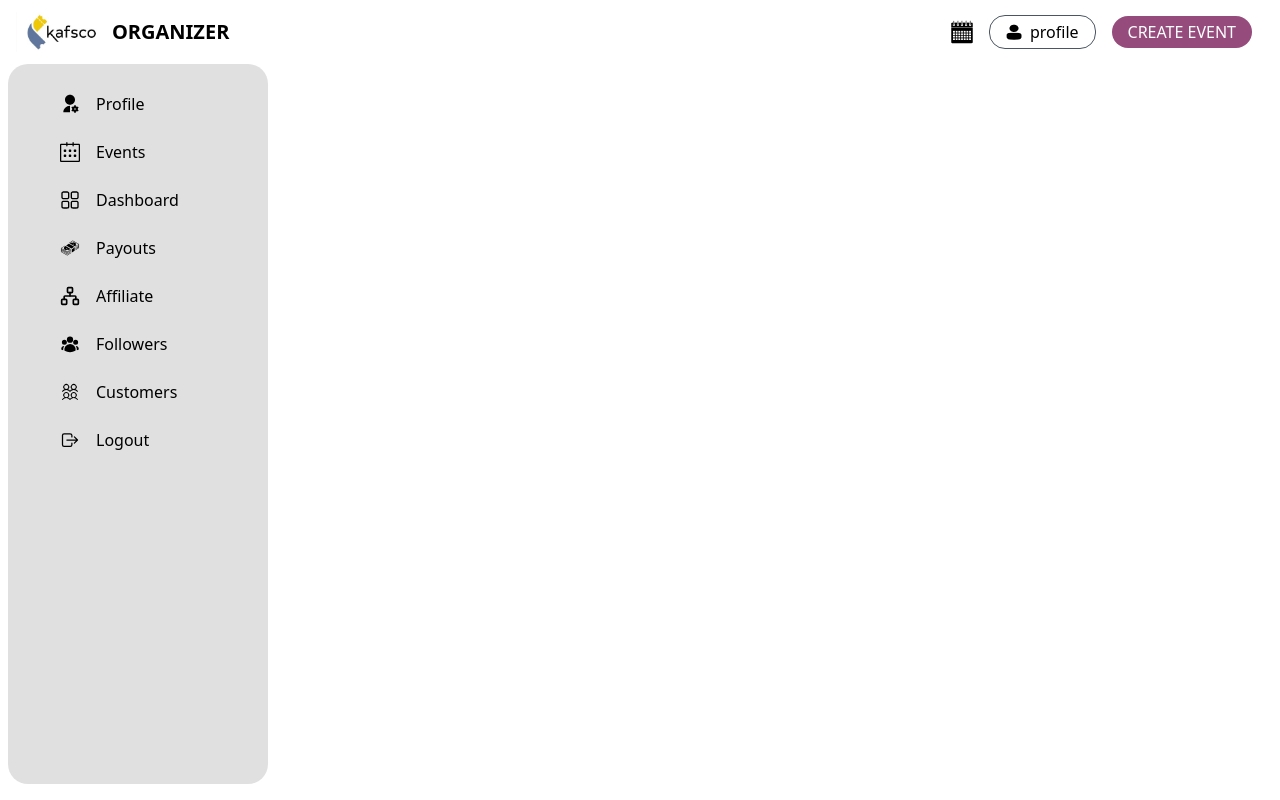
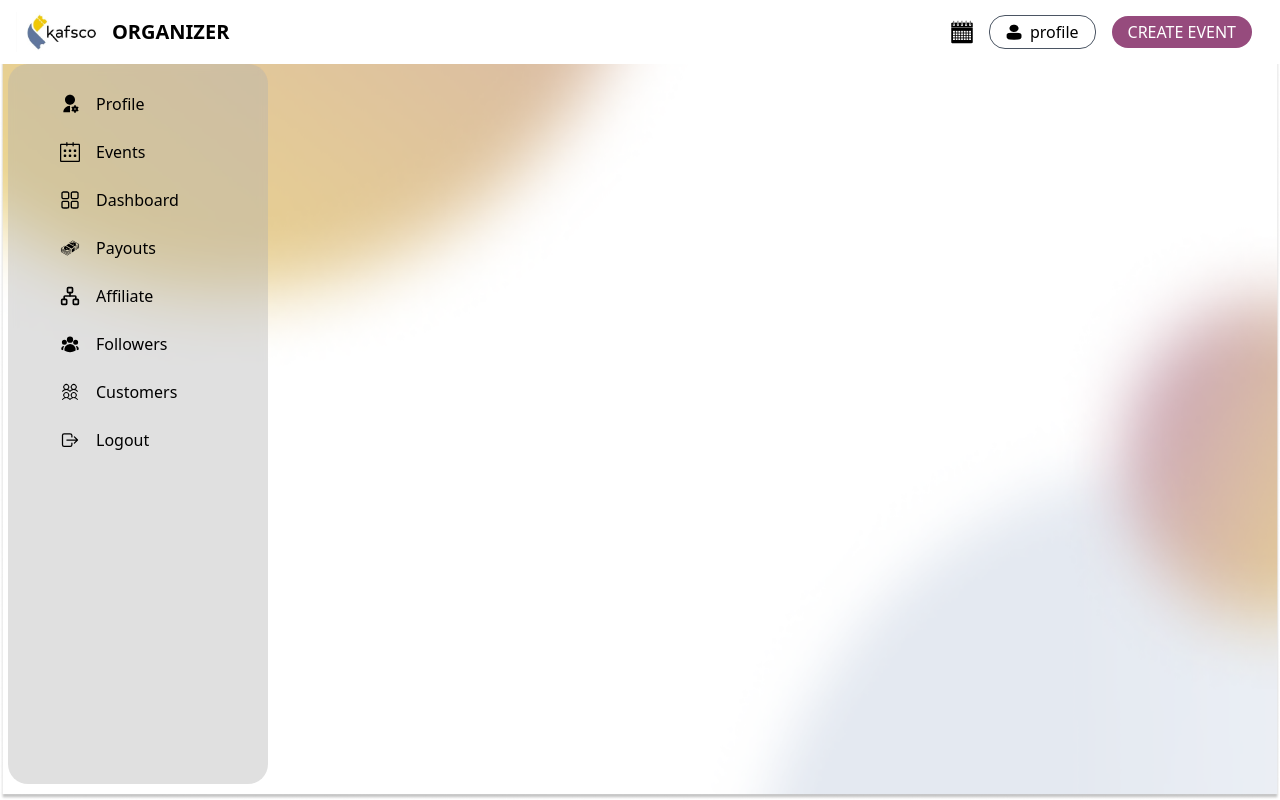
Before and after one commit to adway7103/organizer-dashboard-bms, a React (Vite) app: page / in a window 1280 px wide. Built offline with nearby package versions, Linux system fonts and the light colour scheme; sample sign-in values are in the browser's storage.

Commit message:
added bg

```diff
--- a/src/App.tsx
+++ b/src/App.tsx
@@ -2,6 +2,7 @@ import { useEffect, useState } from "react";
 import Navbar from "./components/Navbar/Navbar";
 import Sidebar from "./components/Sidebar/Sidebar";
 import { Outlet, useLocation } from "react-router-dom";
+import bg from "../public/bg3.png";
 
 function App() {
   const [isSidebarVisible, setSidebarVisible] = useState(false);
@@ -31,23 +32,26 @@ function App() {
   const shouldHideNavAndSidebar = location.pathname === "/createanaccount";
 
   return (
-    <>
+    <div>
+      <div className="home -z-10 fixed min-h-screen md:flex min-w-screen">
+        <img src={bg} alt="" className="min-h-screen min-w-screen" />
+      </div>
       {!shouldHideNavAndSidebar && <Navbar toggleSidebar={toggleSidebar} />}
-      <div className={`${shouldHideNavAndSidebar ? 'py-0' : 'py-16'}`}>
+      <div className={`${shouldHideNavAndSidebar ? "py-0" : "py-16"}`}>
         {!shouldHideNavAndSidebar && <Sidebar isVisible={isSidebarVisible} />}
         <main
           className={`transition-all duration-300 ${
             shouldHideNavAndSidebar
               ? "w-full"
               : isSidebarVisible
-              ? "pl-[70px] sm:pl-[260px]"
+              ? "pl-[70px] sm:pl-[260px] pt-2"
               : "pl-[20px] sm:pl-0"
           }`}
         >
           <Outlet />
         </main>
       </div>
-    </>
+    </div>
   );
 }
 
```
Also changed, not shown: public/bg3.png (added), public/logo-nobg.png (added).
